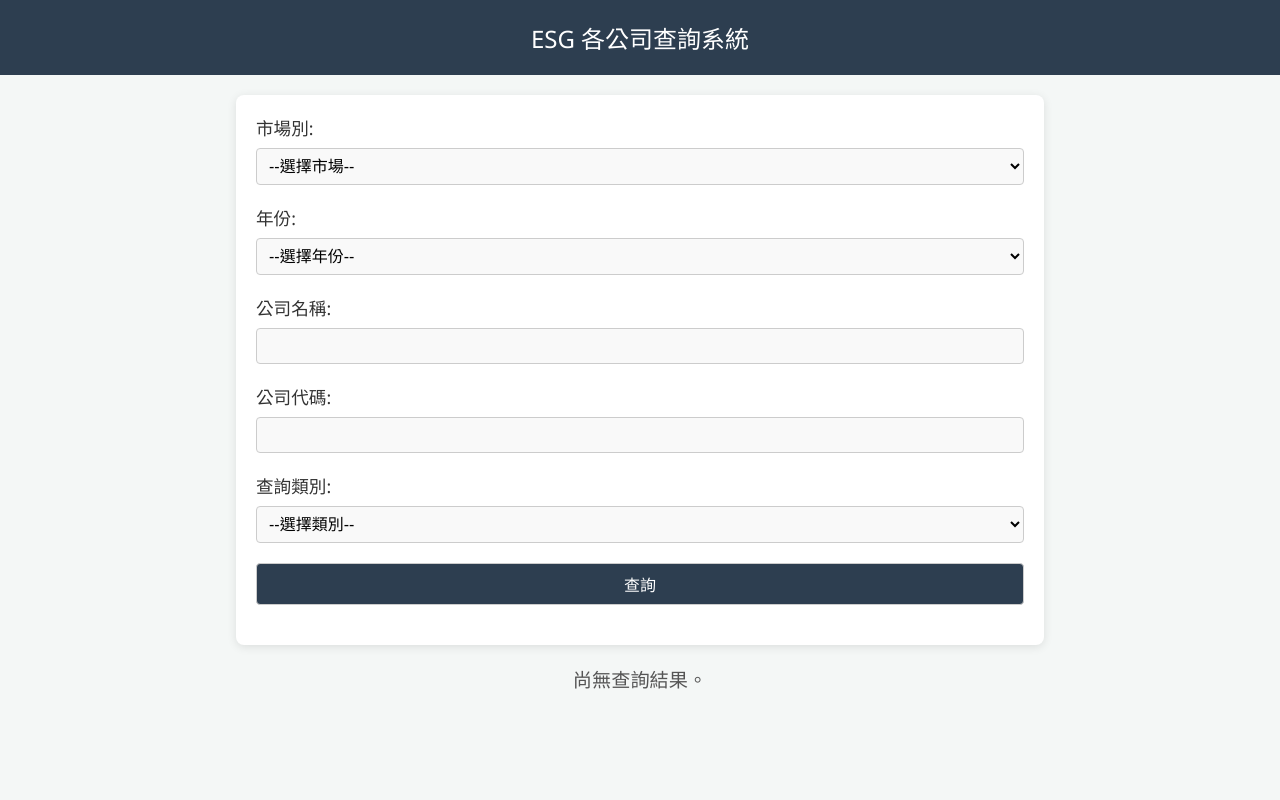
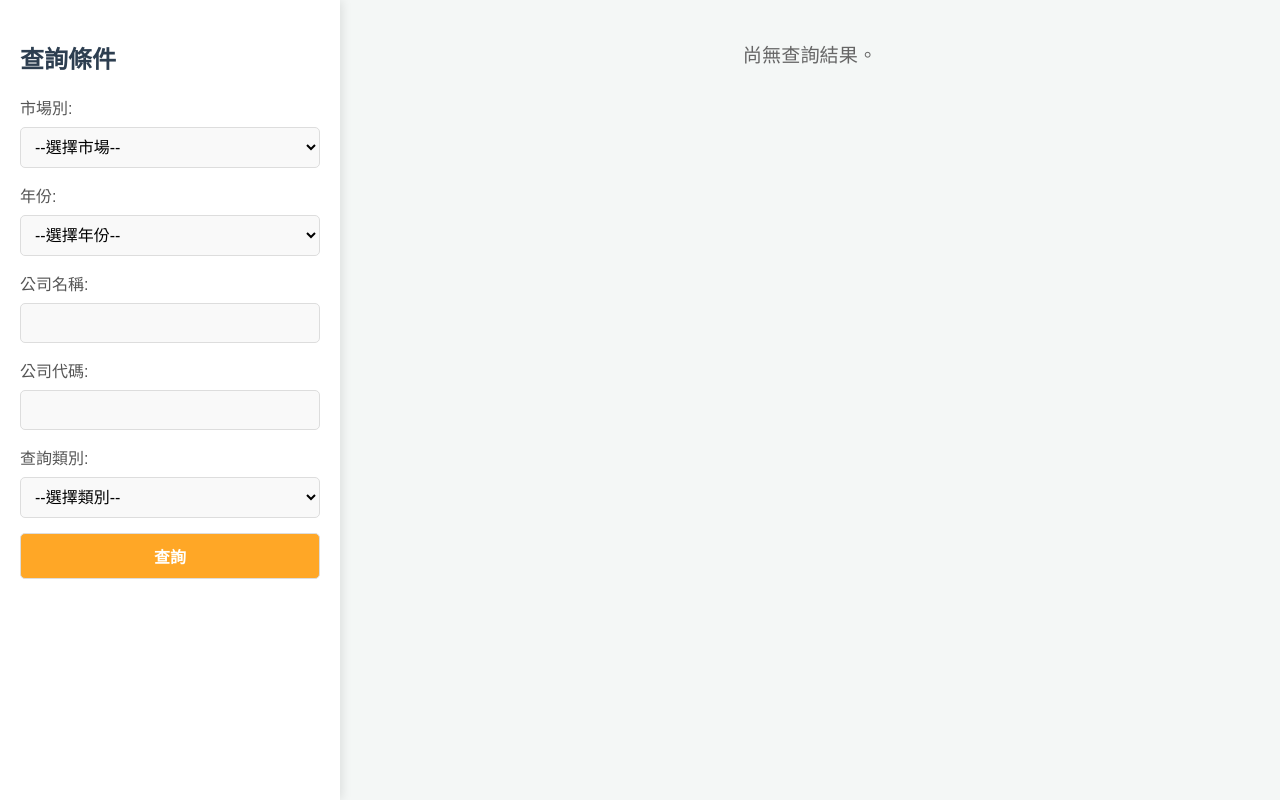
Before and after one commit to JIA-LING-TW/DiscoverTheTruth, a Django app: page /esg_each_company/ in a window 1280 px wide. Run offline with Django 4.2, Linux system fonts and the light colour scheme.

Commit message:
更新樣式

```diff
--- a/code/esg/discover/templates/ESGEachCompany.html
+++ b/code/esg/discover/templates/ESGEachCompany.html
@@ -6,92 +6,162 @@
     <meta name="viewport" content="width=device-width, initial-scale=1.0">
     <title>ESG 各公司查詢系統</title>
     <style>
+        /* 全局樣式 */
         body {
-            font-family: 'Segoe UI', Tahoma, Geneva, Verdana, sans-serif;
+            font-family: 'Arial', sans-serif;
             margin: 0;
             padding: 0;
             background-color: #f4f7f6;
             color: #333;
+            display: flex;
+            height: 100vh;
         }
-        header {
-            background-color: #2d3e50;
-            color: white;
-            padding: 20px 0;
-            text-align: center;
+
+        /* 左側篩選條件樣式 */
+        .sidebar {
+            width: 25%;
+            background-color: #ffffff;
+            padding: 20px;
+            box-shadow: 2px 0 10px rgba(0, 0, 0, 0.1);
+            overflow-y: auto;
+        }
+
+        .sidebar h2 {
+            color: #2d3e50;
             font-size: 1.5em;
+            margin-bottom: 20px;
         }
-        form {
-            background-color: white;
-            padding: 20px;
-            margin: 20px auto;
-            width: 60%;
-            border-radius: 8px;
-            box-shadow: 0 2px 10px rgba(0, 0, 0, 0.1);
+
+        label {
+            display: block;
+            margin-bottom: 8px;
+            font-size: 1em;
+            color: #555;
         }
-        label {
-            font-size: 1.1em;
-            margin-bottom: 8px;
-            display: block;
-            color: #333;
-        }
+
         select, input[type="text"], button {
-            padding: 8px;
-            margin-bottom: 20px;
             width: 100%;
+            padding: 10px;
+            margin-bottom: 15px;
+            border: 1px solid #ddd;
+            border-radius: 5px;
             font-size: 1em;
-            border: 1px solid #ccc;
-            border-radius: 4px;
             box-sizing: border-box;
         }
+
         select, input[type="text"] {
             background-color: #f9f9f9;
         }
+
         button {
-            background-color: #2d3e50;
+            background-color: #ffa726;
             color: white;
+            font-weight: bold;
             cursor: pointer;
-            transition: background-color 0.3s;
+            transition: background-color 0.3s, transform 0.2s;
         }
+
         button:hover {
-            background-color: #1f2a36;
+            background-color: #fb8c00;
+            transform: translateY(-2px);
         }
+
+        /* 右側結果表格樣式 */
+        .content {
+            width: 75%;
+            padding: 20px;
+            overflow-y: auto; /* 垂直滾動 */
+            display: flex;
+            flex-direction: column;
+        }
+
+        .content h2 {
+            color: #ffa726;
+            text-align: center;
+            font-size: 1.5em;
+            margin-bottom: 10px;
+        }
+
+        /* 表格樣式 */
+        .table-container {
+            flex-grow: 1;
+            overflow: auto; /* 水平和垂直滾動 */
+            position: relative;
+        }
+
         table {
-            width: 80%;
-            margin: 20px auto;
+            width: 100%;
             border-collapse: collapse;
-            background-color: white;
-            border-radius: 8px;
-            box-shadow: 0 2px 10px rgba(0, 0, 0, 0.1);
+            background-color: #ffffff;
         }
+
         th, td {
-            padding: 12px;
+            padding: 15px;
             text-align: left;
+            border: 1px solid #ddd;
+            white-space: nowrap; /* 保持單行 */
         }
+
         th {
-            background-color: #2d3e50;
+            background-color: #ffa726;
             color: white;
+            text-transform: uppercase;
+            position: sticky;
+            top: 0; /* 固定表頭 */
+            z-index: 2;
+            width:80px;
         }
+
+        td:first-child, th:first-child {
+            position: sticky;
+            left: 0;
+            background-color: #ffee58; /* 固定左欄背景色 */
+            z-index: 1;
+        }
+
+        /* 隱藏 ID 欄 */
+        th[data-field="id"], td[data-field="id"] {
+            display: none;
+        }
+
         tr:nth-child(even) {
-            background-color: #f7f7f7;
+            background-color: #f9f9f9;
         }
+
         tr:hover {
-            background-color: #f0f0f0;
+            background-color: #ffee58;
         }
+
+        /* 無查詢結果訊息 */
         .message {
             text-align: center;
             font-size: 1.2em;
+            color: #666;
             margin-top: 20px;
-            color: #555;
         }
+
+        table {
+            table-layout: fixed; /* 表格固定佈局 */
+            width: 100%; /* 表格總寬度 */
+        }
+
+        th, td {
+            width:160px;
+            padding: 15px;
+            text-align: left;
+            border: 1px solid #ddd;
+            word-wrap: break-word; /* 強制文字在必要時換行 */
+            word-break: break-word; /* 防止長字串溢出 */
+            white-space: normal; /* 允許換行 */
+        }
+
+
     </style>
 </head>
 <body>
 
-<header>
-    ESG 各公司查詢系統
-</header>
-
-<div class="container">
+<div class="sidebar">
+    <h2>查詢條件</h2>
     <form method="get" action="">
         <label for="market_type">市場別:</label>
         <select name="market_type" id="market_type">
@@ -125,14 +195,17 @@
 
         <button type="submit">查詢</button>
     </form>
+</div>
 
+<div class="content">
     {% if data %}
         <h2>查詢結果: {{ category|default:"未選擇" }}</h2>
+        <div class="table-container">
             <table>
                 <thead>
                     <tr>
                         {% for field_name, verbose_name in fields %}
-                        <th>{{ verbose_name }}</th>
+                            <th data-field="{{ field_name }}">{{ verbose_name }}</th>
                         {% endfor %}
                     </tr>
                 </thead>
@@ -140,12 +213,13 @@
                     {% for record in data %}
                         <tr>
                             {% for field_name, verbose_name in fields %}
-                            <td>{{ record|getattr:field_name }}</td>
+                                <td data-field="{{ field_name }}">{{ record|getattr:field_name }}</td>
                             {% endfor %}
                         </tr>
                     {% endfor %}
                 </tbody>
             </table>
+        </div>
     {% else %}
         <p class="message">尚無查詢結果。</p>
     {% endif %}
--- a/code/esg/discover/templates/base.html
+++ b/code/esg/discover/templates/base.html
@@ -14,6 +14,7 @@
         <link rel="stylesheet" href="forget.css">
         <link rel="stylesheet" href="login.css">
         <link rel="stylesheet" href="register.css">
+        <link rel="stylesheet" href="ESGEachCompany.css">
         <link rel="stylesheet" href="https://cdnjs.cloudflare.com/ajax/libs/font-awesome/6.5.0/css/all.min.css">
         <link rel="stylesheet" href="{% static 'css/styles.css' %}">
         <script src="https://cdn.jsdelivr.net/npm/bootstrap@5.0.2/dist/js/bootstrap.bundle.min.js"></script>
```
Lines whose indentation alone changed are shown as unchanged.
